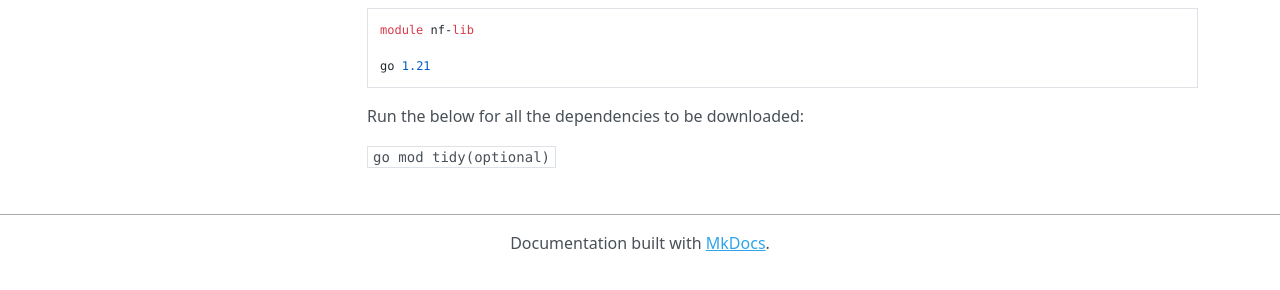
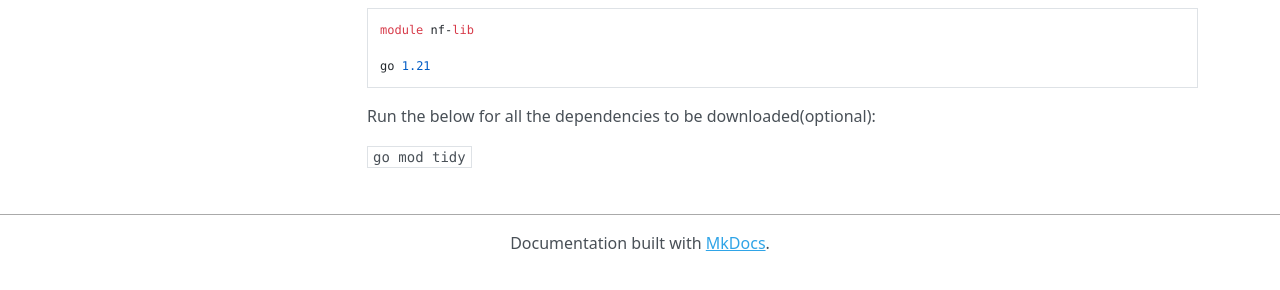
Before and after one commit to githubfordevops/Learnings, an MkDocs documentation site: the page built from docs/golang/module-addition.md, in a window 1280 px wide. Shown: the part 398-688 px from the top of the page. Built offline with MkDocs 1.6.1, drawn with Linux system fonts in a browser that asks for light colours; nearby versions of some CDN libraries.

````diff
--- a/docs/golang/module-addition.md
+++ b/docs/golang/module-addition.md
@@ -20,6 +20,6 @@ module nf-lib
 go 1.21
 ```
 
-Run the below for all the dependencies to be downloaded:
+Run the below for all the dependencies to be downloaded(optional):
 
-`go mod tidy(optional)`
+`go mod tidy`
````
